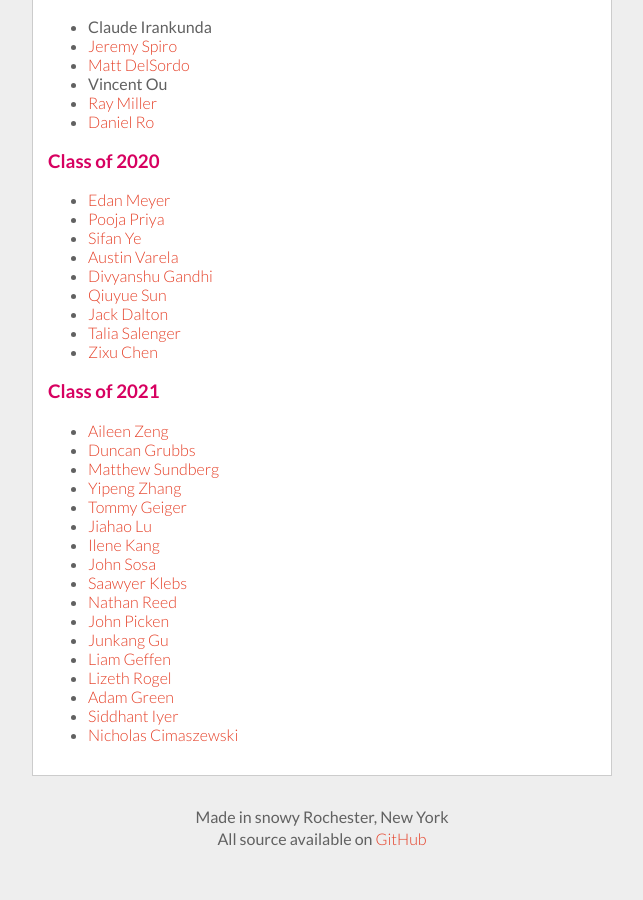
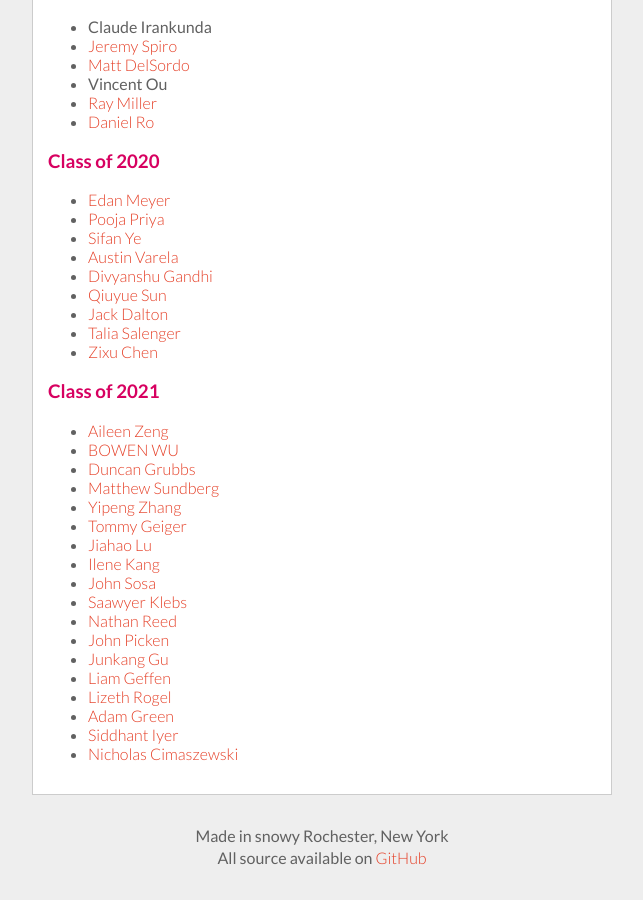
Before and after one commit to RocHack/rochack.org, a Jekyll site: the page built from about.html, in a window 1280 px wide and 900 px high, scrolled down 2222 px. Shown: the whole window, without its empty margins (318-961 px from the left). Built offline with Jekyll 4.4.1, drawn with Linux system fonts in a browser that asks for light colours.

Commit message:
Update about.html

```diff
--- a/about.html
+++ b/about.html
@@ -224,6 +224,9 @@ members:
         name: Aileen Zeng
         link: https://github.com/aileenzeng
     -
+        name: BOWEN WU
+        link: https://github.com/superbryango
+    -
         name: Duncan Grubbs
         link: https://github.com/duncangrubbs
     -
```
